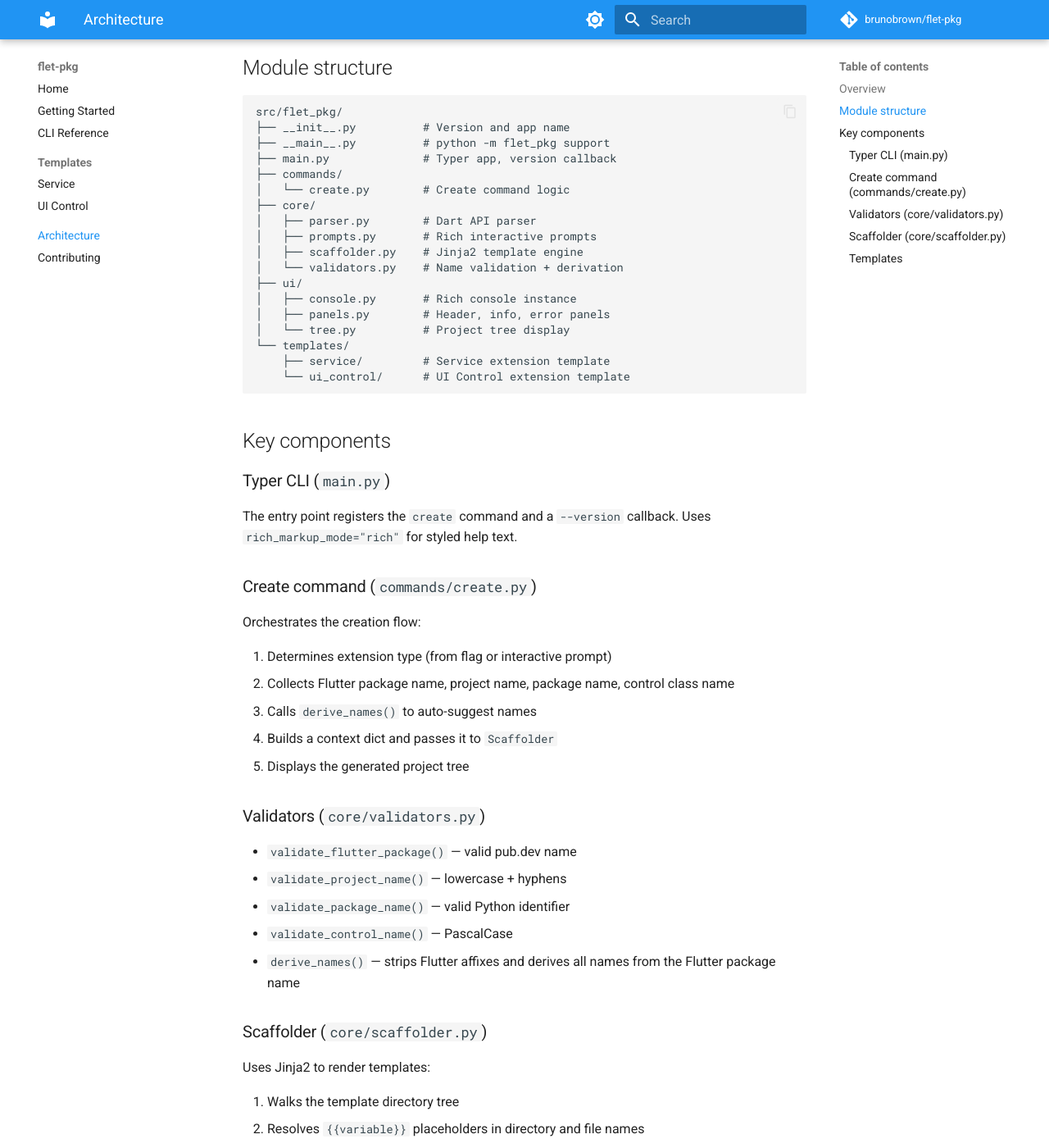
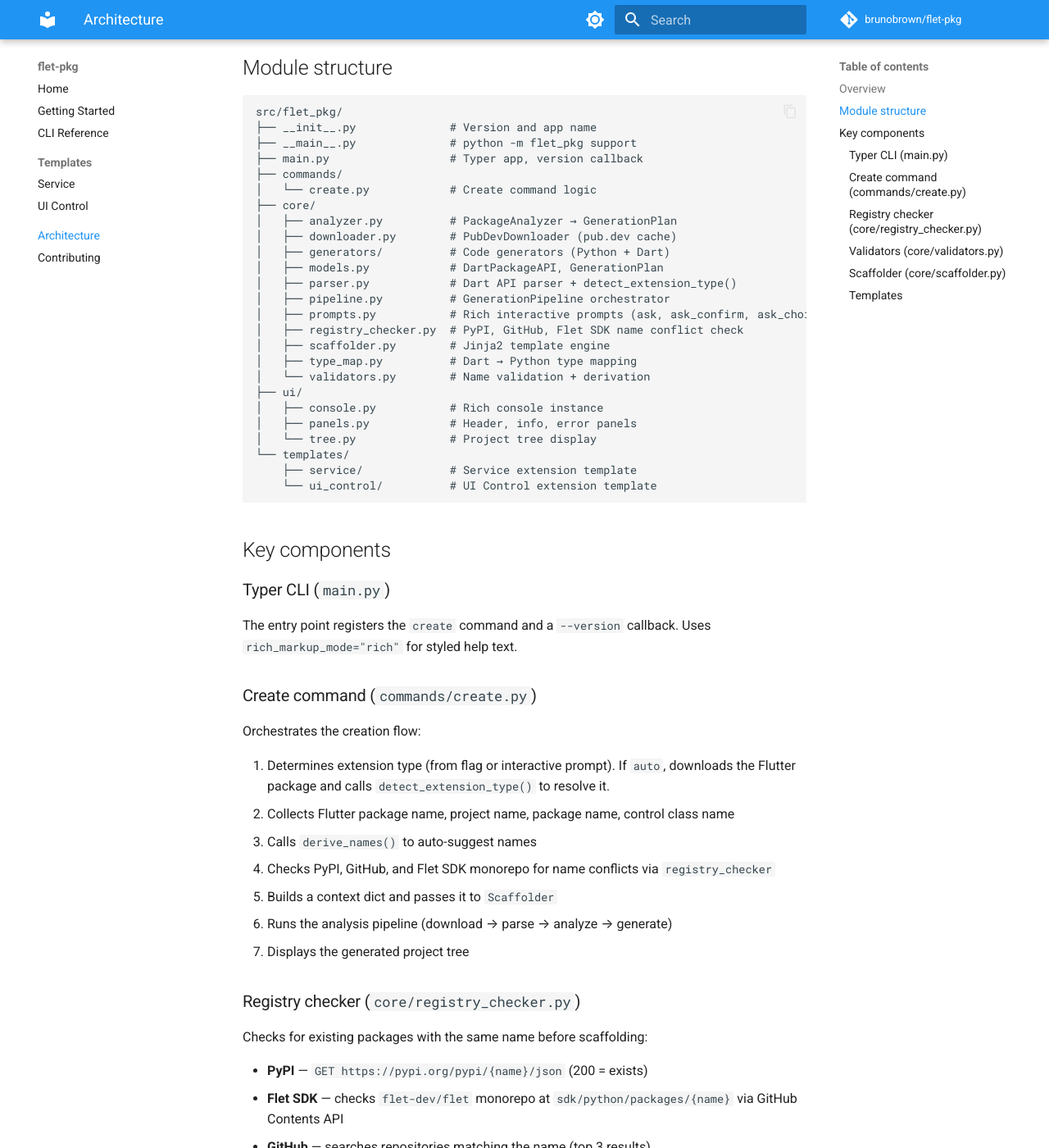
Before and after one commit to brunobrown/flet-pkg, an MkDocs documentation site: the page built from docs/architecture.md, in a window 1280 px wide and 1400 px high, scrolled down 311 px. Shown: the whole window at 82% size. Built offline with MkDocs 1.6.1 and Material for MkDocs 9.7.7, drawn with Linux system fonts in a browser that asks for light colours; comment, search, counter and statistics services are not loaded; some of the changed text lies outside the part shown.

````diff
--- a/docs/architecture.md
+++ b/docs/architecture.md
@@ -5,30 +5,37 @@ How `flet-pkg` works internally.
 ## Overview
 
 ```
-CLI (Typer) → Prompts (Rich) → Validators → Scaffolder (Jinja2) → Output
+CLI (Typer) → Prompts (Rich) → Validators → Registry Check → Scaffolder (Jinja2) → Pipeline → Output
 ```
 
 ## Module structure
 
 ```
 src/flet_pkg/
-├── __init__.py          # Version and app name
-├── __main__.py          # python -m flet_pkg support
-├── main.py              # Typer app, version callback
+├── __init__.py              # Version and app name
+├── __main__.py              # python -m flet_pkg support
+├── main.py                  # Typer app, version callback
 ├── commands/
-│   └── create.py        # Create command logic
+│   └── create.py            # Create command logic
 ├── core/
-│   ├── parser.py        # Dart API parser
-│   ├── prompts.py       # Rich interactive prompts
-│   ├── scaffolder.py    # Jinja2 template engine
-│   └── validators.py    # Name validation + derivation
+│   ├── analyzer.py          # PackageAnalyzer → GenerationPlan
+│   ├── downloader.py        # PubDevDownloader (pub.dev cache)
+│   ├── generators/          # Code generators (Python + Dart)
+│   ├── models.py            # DartPackageAPI, GenerationPlan
+│   ├── parser.py            # Dart API parser + detect_extension_type()
+│   ├── pipeline.py          # GenerationPipeline orchestrator
+│   ├── prompts.py           # Rich interactive prompts (ask, ask_confirm, ask_choice)
+│   ├── registry_checker.py  # PyPI, GitHub, Flet SDK name conflict check
+│   ├── scaffolder.py        # Jinja2 template engine
+│   ├── type_map.py          # Dart → Python type mapping
+│   └── validators.py        # Name validation + derivation
 ├── ui/
-│   ├── console.py       # Rich console instance
-│   ├── panels.py        # Header, info, error panels
-│   └── tree.py          # Project tree display
+│   ├── console.py           # Rich console instance
+│   ├── panels.py            # Header, info, error panels
+│   └── tree.py              # Project tree display
 └── templates/
-    ├── service/         # Service extension template
-    └── ui_control/      # UI Control extension template
+    ├── service/             # Service extension template
+    └── ui_control/          # UI Control extension template
 ```
 
 ## Key components
@@ -41,11 +48,23 @@ The entry point registers the `create` command and a `--version` callback. Uses
 
 Orchestrates the creation flow:
 
-1. Determines extension type (from flag or interactive prompt)
+1. Determines extension type (from flag or interactive prompt). If `auto`, downloads the Flutter package and calls `detect_extension_type()` to resolve it.
 2. Collects Flutter package name, project name, package name, control class name
 3. Calls `derive_names()` to auto-suggest names
-4. Builds a context dict and passes it to `Scaffolder`
-5. Displays the generated project tree
+4. Checks PyPI, GitHub, and Flet SDK monorepo for name conflicts via `registry_checker`
+5. Builds a context dict and passes it to `Scaffolder`
+6. Runs the analysis pipeline (download → parse → analyze → generate)
+7. Displays the generated project tree
+
+### Registry checker (`core/registry_checker.py`)
+
+Checks for existing packages with the same name before scaffolding:
+
+- **PyPI** — `GET https://pypi.org/pypi/{name}/json` (200 = exists)
+- **Flet SDK** — checks `flet-dev/flet` monorepo at `sdk/python/packages/{name}` via GitHub Contents API
+- **GitHub** — searches repositories matching the name (top 3 results)
+
+All checks fail silently on network errors to avoid blocking the flow.
 
 ### Validators (`core/validators.py`)
 
````
Also changed, not shown: README.md (+19 -4 lines), docs/cli-reference.md (+35 -2 lines), docs/getting-started.md (+7 -1 lines), docs/index.md (+10 -2 lines).
